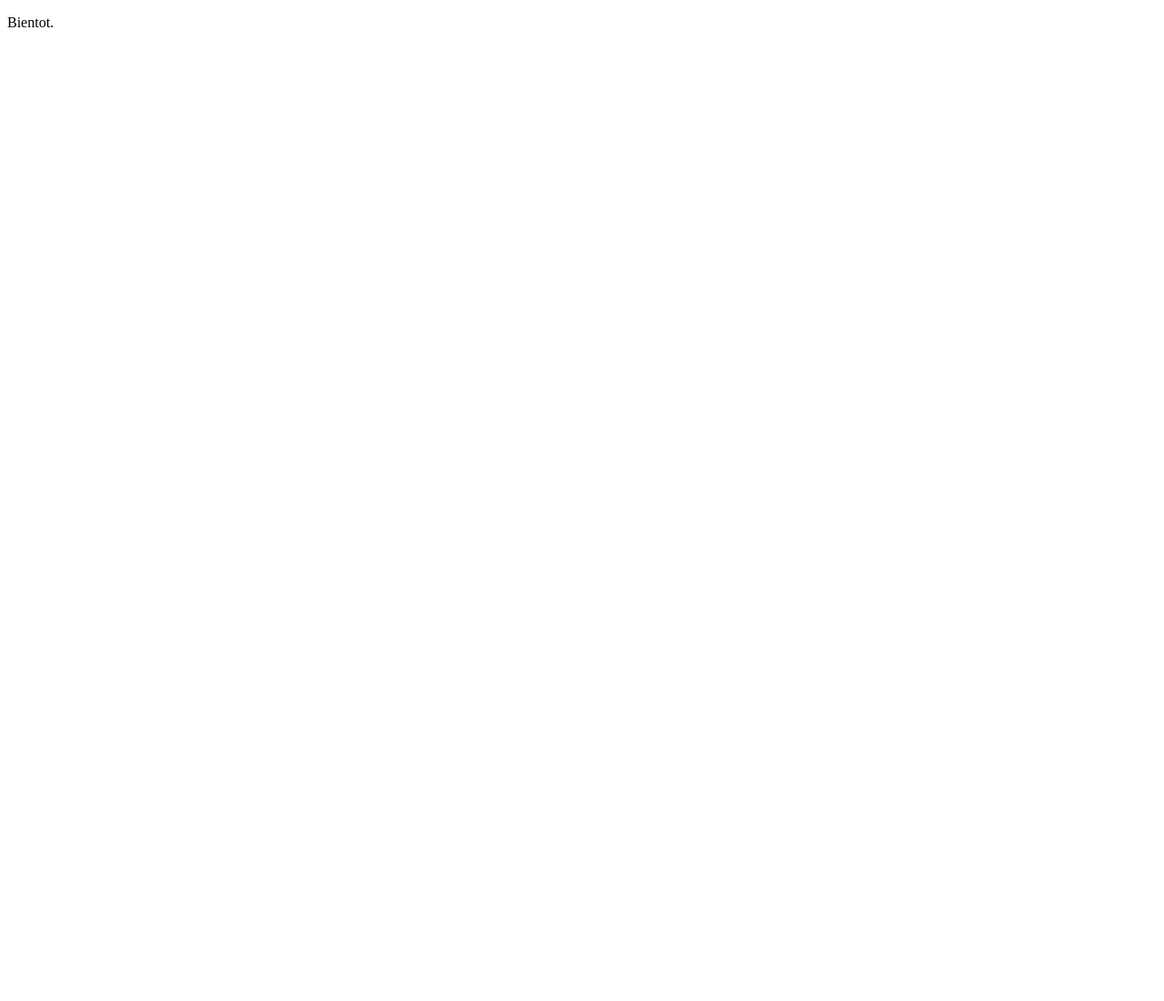
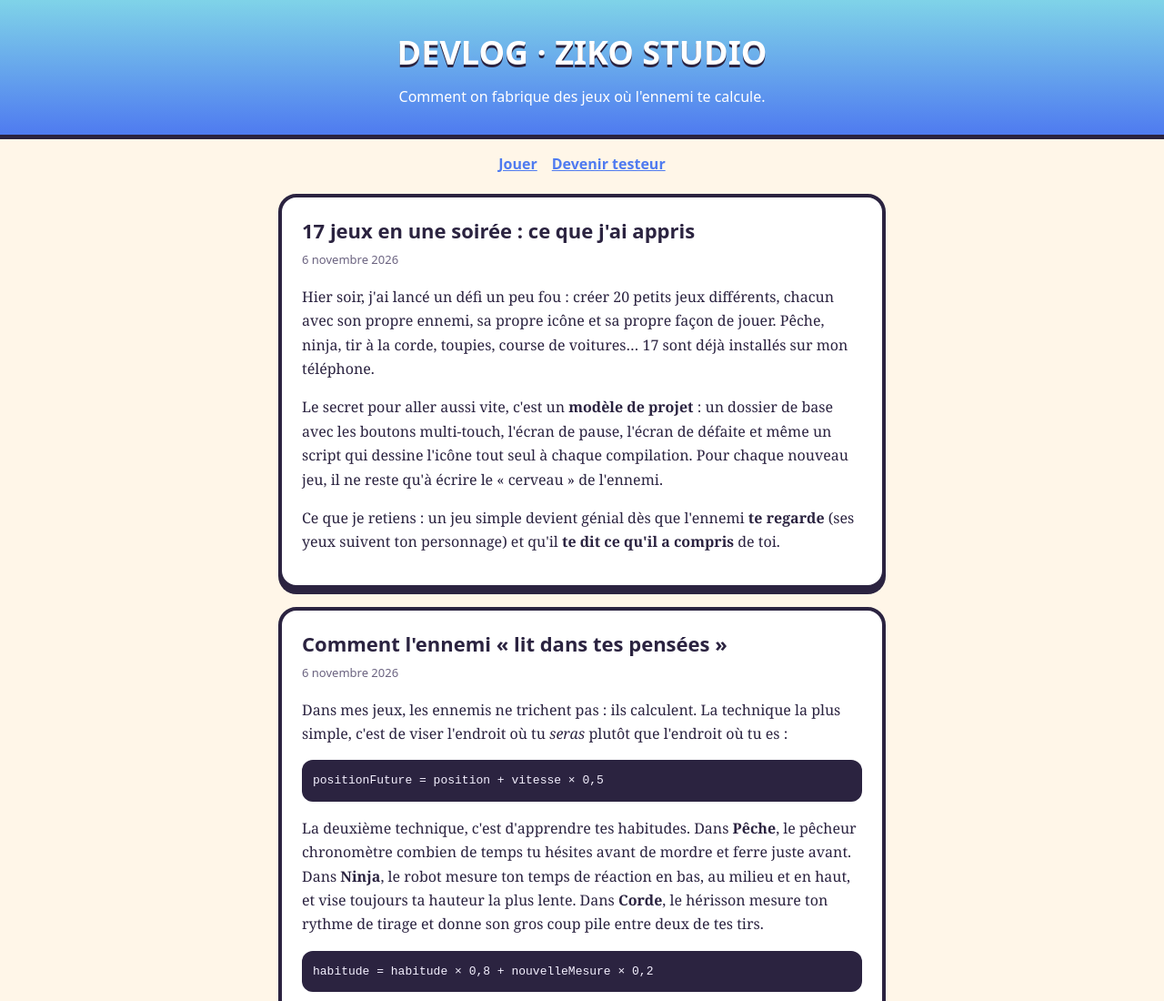
Before and after one commit to zikolc-cmd/zikolc-cmd.github.io, a plain HTML site: page devlog/index.html in a window 1280 px wide. Shown: the top 1100 px of the page at 91% size. Before the commit the page ends 800 px from the top, so only its background shows below. Drawn offline with Linux system fonts and the light colour scheme.

Commit message:
Revamp index.html with complete structure and content

```diff
--- a/devlog/index.html
+++ b/devlog/index.html
@@ -1 +1,60 @@
-<!doctype html><title>Devlog</title><p>Bientot.</p>
+<!doctype html>
+<html lang="fr">
+<head>
+<meta charset="utf-8">
+<meta name="viewport" content="width=device-width,initial-scale=1">
+<title>Devlog Ziko Studio</title>
+<meta name="description" content="Le journal de création de Ziko Studio : comment on fabrique des jeux mobiles où l'ennemi calcule tes mouvements.">
+<style>
+:root{--ink:#2B2340;--paper:#FFF6E8;--accent:#FF6B3D;--sky:#4F7BF0;--muted:#6B6380}
+*{box-sizing:border-box}body{margin:0;font-family:Georgia,"Times New Roman",serif;background:var(--paper);color:var(--ink);line-height:1.65}
+header{background:linear-gradient(180deg,#7FD3E8,#4F7BF0);color:#fff;text-align:center;padding:28px 16px;border-bottom:5px solid var(--ink)}
+header h1{margin:0;font-family:system-ui,sans-serif;font-size:36px;text-shadow:0 3px 0 var(--ink)}
+header p{margin:6px 0 0;font-family:system-ui,sans-serif}
+nav{text-align:center;margin:14px 0;font-family:system-ui,sans-serif}
+nav a{color:var(--sky);font-weight:700;margin:0 8px}
+main{max-width:700px;margin:0 auto;padding:0 16px 60px}
+article{background:#fff;border:4px solid var(--ink);border-radius:20px;padding:18px 22px;margin:20px 0;box-shadow:0 6px 0 var(--ink)}
+article h2{font-family:system-ui,sans-serif;margin:0 0 4px;font-size:22px}
+.date{font-family:system-ui,sans-serif;color:var(--muted);font-size:13px;margin-bottom:10px}
+pre{background:var(--ink);color:#F5F1FF;padding:12px;border-radius:12px;overflow-x:auto;font-size:13px}
+.cta{display:inline-block;background:var(--accent);color:#fff;text-decoration:none;font-family:system-ui,sans-serif;font-weight:900;padding:10px 16px;border:4px solid var(--ink);border-radius:14px;box-shadow:0 4px 0 var(--ink)}
+footer{text-align:center;color:var(--muted);font-family:system-ui,sans-serif;font-size:13px;padding:20px}
+</style>
+</head>
+<body>
+<header><h1>DEVLOG · ZIKO STUDIO</h1><p>Comment on fabrique des jeux où l'ennemi te calcule.</p></header>
+<nav><a href="../games/">Jouer</a><a href="../testeur/">Devenir testeur</a></nav>
+<main>
+
+<article>
+<h2>17 jeux en une soirée : ce que j'ai appris</h2>
+<div class="date">6 novembre 2026</div>
+<p>Hier soir, j'ai lancé un défi un peu fou : créer 20 petits jeux différents, chacun avec son propre ennemi, sa propre icône et sa propre façon de jouer. Pêche, ninja, tir à la corde, toupies, course de voitures… 17 sont déjà installés sur mon téléphone.</p>
+<p>Le secret pour aller aussi vite, c'est un <b>modèle de projet</b> : un dossier de base avec les boutons multi-touch, l'écran de pause, l'écran de défaite et même un script qui dessine l'icône tout seul à chaque compilation. Pour chaque nouveau jeu, il ne reste qu'à écrire le « cerveau » de l'ennemi.</p>
+<p>Ce que je retiens : un jeu simple devient génial dès que l'ennemi <b>te regarde</b> (ses yeux suivent ton personnage) et qu'il <b>te dit ce qu'il a compris</b> de toi.</p>
+</article>
+
+<article>
+<h2>Comment l'ennemi « lit dans tes pensées »</h2>
+<div class="date">6 novembre 2026</div>
+<p>Dans mes jeux, les ennemis ne trichent pas : ils calculent. La technique la plus simple, c'est de viser l'endroit où tu <i>seras</i> plutôt que l'endroit où tu es :</p>
+<pre>positionFuture = position + vitesse × 0,5</pre>
+<p>La deuxième technique, c'est d'apprendre tes habitudes. Dans <b>Pêche</b>, le pêcheur chronomètre combien de temps tu hésites avant de mordre et ferre juste avant. Dans <b>Ninja</b>, le robot mesure ton temps de réaction en bas, au milieu et en haut, et vise toujours ta hauteur la plus lente. Dans <b>Corde</b>, le hérisson mesure ton rythme de tirage et donne son gros coup pile entre deux de tes tirs.</p>
+<pre>habitude = habitude × 0,8 + nouvelleMesure × 0,2</pre>
+<p>Et quand tu perds, il te le dit : « Ton rythme : 280 ms. Trop régulier. » C'est ce qui donne envie de rejouer pour le surprendre.</p>
+<p><a class="cta" href="../games/">Essaie L'Œil qui calcule</a></p>
+</article>
+
+<article>
+<h2>Pourquoi Ziko Troll 4 n'est pas encore sur le Play Store</h2>
+<div class="date">6 novembre 2026</div>
+<p>Sur Google Play, les nouveaux développeurs doivent faire un <b>test fermé avec 12 testeurs pendant 14 jours</b> avant de pouvoir publier pour tout le monde. Ziko Troll 4 en a 6 pour l'instant.</p>
+<p>Si tu as un téléphone Android et 2 minutes, tu peux m'aider à le sortir. Il suffit de garder le jeu installé pendant 14 jours.</p>
+<p><a class="cta" href="../testeur/">Devenir testeur</a></p>
+</article>
+
+</main>
+<footer>Ziko Studio · Belgique · zikolouka@gmail.com</footer>
+</body>
+</html>
```
